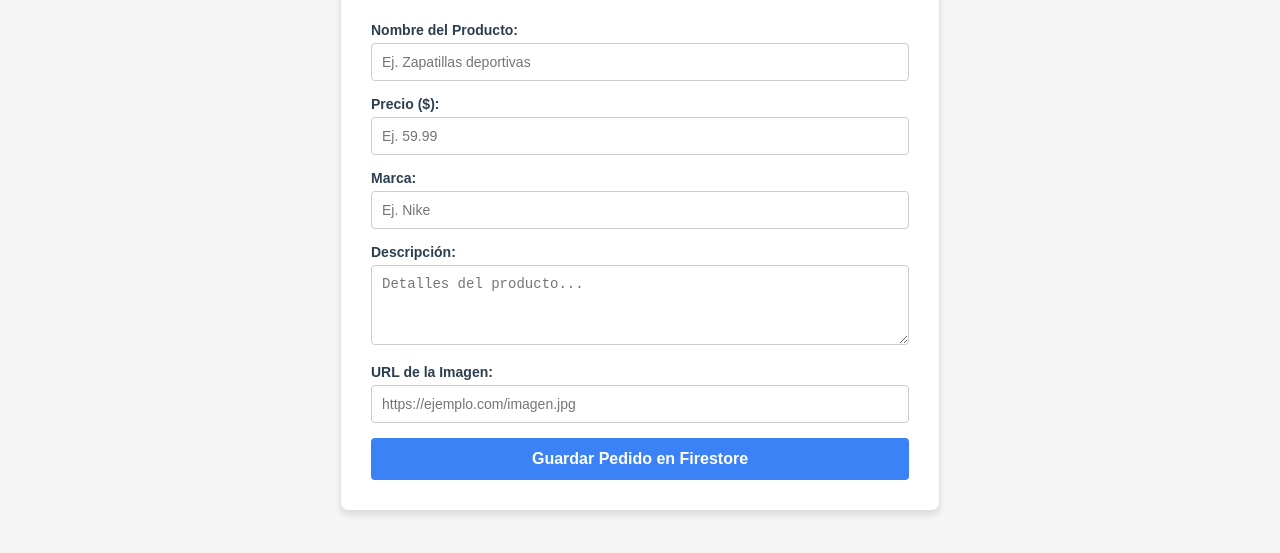
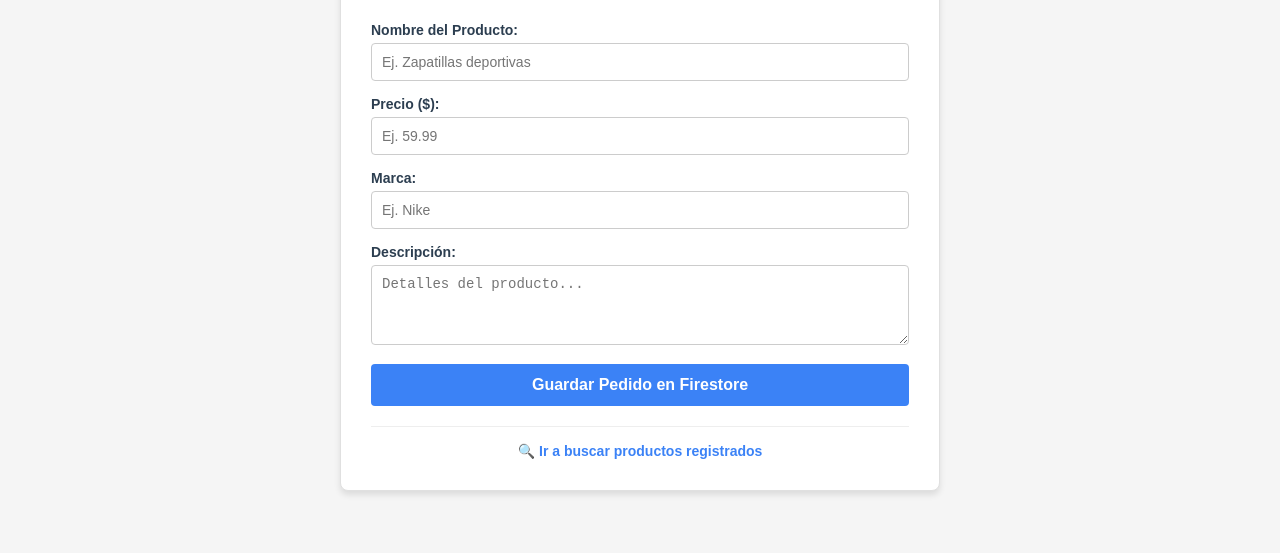
Before and after one commit to gustosoguiso-prog/registro.github.io, a plain HTML site: page dashboard.html in a window 1280 px wide. Shown: the part 197-750 px from the top of the page. Drawn offline with Linux system fonts and the light colour scheme; no server answers.

Commit message:
Update dashboard.html

```diff
--- a/dashboard.html
+++ b/dashboard.html
@@ -116,6 +116,25 @@
     .btn-submit:hover {
       background-color: #2563eb;
     }
+
+    /* Enlace de navegación inferior */
+    .nav-link-container {
+      text-align: center;
+      margin-top: 20px;
+      border-top: 1px solid #eee;
+      padding-top: 15px;
+    }
+
+    .btn-link {
+      color: #3b82f6;
+      text-decoration: none;
+      font-weight: bold;
+      font-size: 14px;
+    }
+
+    .btn-link:hover {
+      text-decoration: underline;
+    }
   </style>
 </head>
 <body>
@@ -152,13 +171,13 @@
         <textarea id="descripcion" required placeholder="Detalles del producto..."></textarea>
       </div>
 
-      <div class="form-group">
-        <label for="imagen">URL de la Imagen:</label>
-        <input type="url" id="imagen" required placeholder="https://ejemplo.com/imagen.jpg">
-      </div>
-
       <button type="submit" class="btn-submit">Guardar Pedido en Firestore</button>
     </form>
+
+    <!-- Enlace para ir a la vista de búsqueda -->
+    <div class="nav-link-container">
+      <a href="buscar.html" class="btn-link">🔍 Ir a buscar productos registrados</a>
+    </div>
   </div>
 
   <!-- Lógica de Firebase y Firestore -->
@@ -186,11 +205,9 @@
     const welcomeTitle = document.getElementById('welcome-title');
     const productForm = document.getElementById('product-form');
 
-    // Verificar si hay un usuario con sesión iniciada
     onAuthStateChanged(auth, async (user) => {
       if (user) {
         userDisplay.textContent = user.email;
-
         try {
           const docRef = doc(db, "usuarios", user.uid);
           const docSnap = await getDoc(docRef);
@@ -207,7 +224,6 @@
       }
     });
 
-    // Guardar los datos del formulario en Cloud Firestore
     productForm.addEventListener('submit', async (e) => {
       e.preventDefault();
 
@@ -215,29 +231,25 @@
       const precio = parseFloat(document.getElementById('precio').value);
       const marca = document.getElementById('marca').value;
       const descripcion = document.getElementById('descripcion').value;
-      const imagen = document.getElementById('imagen').value;
 
       try {
-        // Creamos un documento nuevo dentro de la colección "pedidos"
         await addDoc(collection(db, "pedidos"), {
           nombre: nombre,
           precio: precio,
           marca: marca,
           descripcion: descripcion,
-          imagen: imagen,
           creadoPor: auth.currentUser ? auth.currentUser.email : "Anónimo",
           fecha: new Date()
         });
 
         alert("¡Pedido guardado exitosamente en Firestore!");
-        productForm.reset(); // Limpiar el formulario
+        productForm.reset();
       } catch (error) {
         console.error("Error al guardar el pedido: ", error);
         alert("Hubo un error al guardar el pedido.");
       }
     });
 
-    // Acción al hacer clic en Cerrar Sesión
     btnLogout.addEventListener('click', async () => {
       try {
         await signOut(auth);
```
